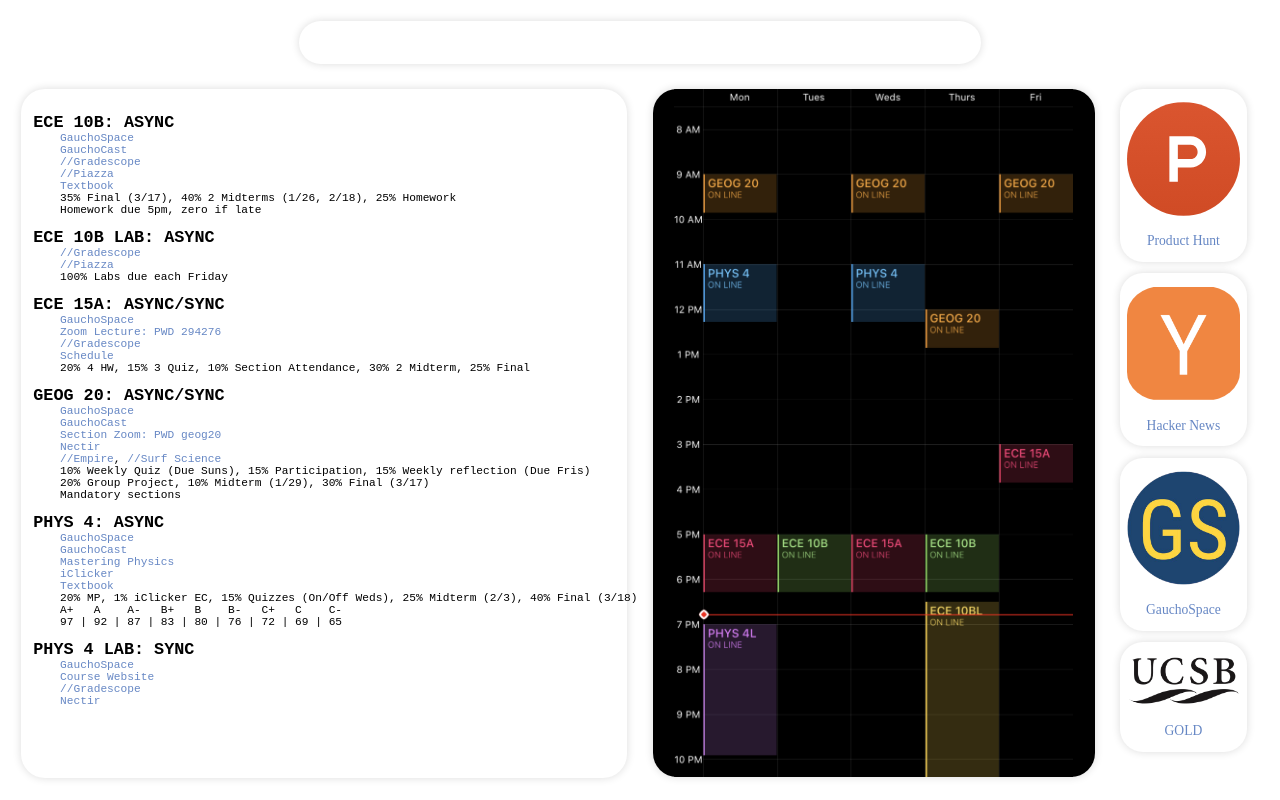
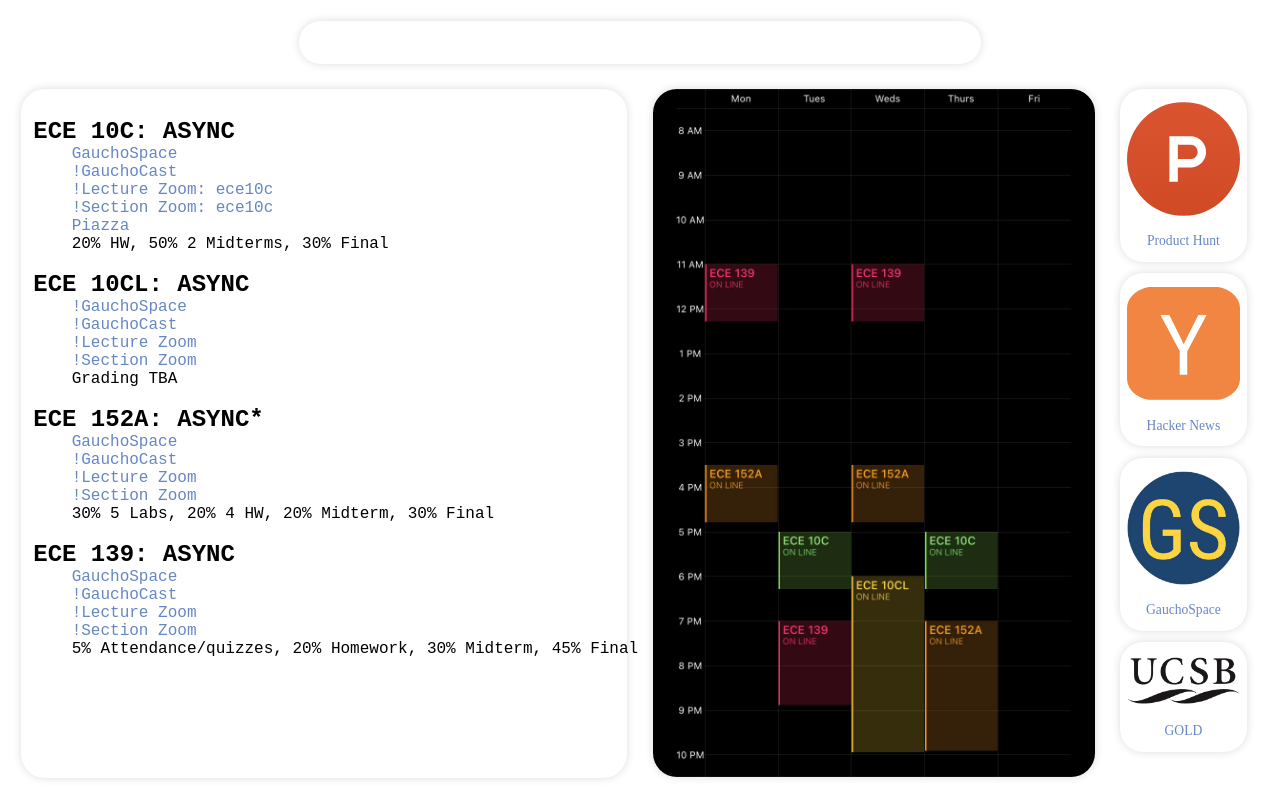
Before and after one commit to GarrettPeake/NewTab, a plain HTML site: page index.html in a window 1280 px wide. Drawn offline with Linux system fonts and the light colour scheme.

Commit message:
Update for Spring2021

```diff
--- a/index.html
+++ b/index.html
@@ -15,57 +15,38 @@
         onblur="if(this.value=='')this.value=this.defaultValue; "/>
     </form>
 <div id="info-div">
-<pre>
-<b>ECE 10B: ASYNC</b>
-    <a href="https://gauchospace.ucsb.edu/courses/course/view.php?id=103404">GauchoSpace</a>
-    <a href="https://gauchocast.hosted.panopto.com/Panopto/Pages/Sessions/List.aspx#folderID=%22b2b45c2a-c7c4-4623-86ae-aca7000ed773%22">GauchoCast</a>
-    <a href="">//Gradescope</a>
-    <a href="">//Piazza</a>
-    <a href="file:///T:/Drive/School/W21/ECE%2010B/Textbook.pdf">Textbook</a>
-    35% Final (3/17), 40% 2 Midterms (1/26, 2/18), 25% Homework
-    Homework due 5pm, zero if late
+<pre><b>ECE 10C: ASYNC</b>
+    <a href="https://gauchospace.ucsb.edu/courses/course/view.php?id=115272">GauchoSpace</a>
+    <a href="">!GauchoCast</a>
+    <a href="">!Lecture Zoom: ece10c</a>
+    <a href="">!Section Zoom: ece10c</a>
+    <a href="https://piazza.com/class/kmawkxivh5o2sj">Piazza</a>
+    20% HW, 50% 2 Midterms, 30% Final
 
-<b>ECE 10B LAB: ASYNC</b>
-    <a href="">//Gradescope</a>
-    <a href="">//Piazza</a>
-    100% Labs due each Friday
+<b>ECE 10CL: ASYNC</b>
+    <a href="">!GauchoSpace</a>
+    <a href="">!GauchoCast</a>
+    <a href="">!Lecture Zoom</a>
+    <a href="">!Section Zoom</a>
+    Grading TBA
 
-<b>ECE 15A: ASYNC/SYNC</b>
-    <a href="https://gauchospace.ucsb.edu/courses/course/view.php?id=103444">GauchoSpace</a>
-    <a href="https://ucsb.zoom.us/j/83755326073?pwd=ZlJncTYzc1J3Z2VTNy9YTC93SFJyUT09">Zoom Lecture: PWD 294276</a>
-    <a href="">//Gradescope</a>
-    <a href="https://gauchospace.ucsb.edu/courses/pluginfile.php/14095609/mod_resource/content/2/ECE%2015A%20Syllabus.pdf">Schedule</a>
-    20% 4 HW, 15% 3 Quiz, 10% Section Attendance, 30% 2 Midterm, 25% Final
+<b>ECE 152A: ASYNC*</b>
+    <a href="https://gauchospace.ucsb.edu/courses/course/view.php?id=115362">GauchoSpace</a>
+    <a href="">!GauchoCast</a>
+    <a href="">!Lecture Zoom</a>
+    <a href="">!Section Zoom</a>
+    30% 5 Labs, 20% 4 HW, 20% Midterm, 30% Final
 
-<b>GEOG 20: ASYNC/SYNC</b>
-    <a href="https://gauchospace.ucsb.edu/courses/course/view.php?id=103674">GauchoSpace</a>
-    <a href="https://gauchocast.hosted.panopto.com/Panopto/Pages/Sessions/List.aspx#folderID=%229d9c6e70-7cf5-460f-a904-aca70033e346%22">GauchoCast</a>
-    <a href="https://gauchospace.ucsb.edu/courses/mod/zoom/view.php?id=5840575">Section Zoom: PWD geog20</a>
-    <a href="https://ucsb.nectir.io/channel/geog20-winter2021">Nectir</a>
-    <a href="">//Empire</a>, <a href="">//Surf Science</a>
-    10% Weekly Quiz (Due Suns), 15% Participation, 15% Weekly reflection (Due Fris)
-    20% Group Project, 10% Midterm (1/29), 30% Final (3/17)
-    Mandatory sections
-
-<b>PHYS 4: ASYNC</b>
-    <a href="https://gauchospace.ucsb.edu/courses/course/view.php?id=101724">GauchoSpace</a>
-    <a href="https://gauchocast.hosted.panopto.com/Panopto/Pages/Sessions/List.aspx#folderID=%224ac1d99e-7db3-4747-af2a-aca6016bfa79%22">GauchoCast</a>
-    <a href="https://login.pearson.com/v1/piapi/piui/signin?client_id=dN4bOBG0sGO9c9HADrifwQeqma5vjREy&okurl=https:%2F%2Fportal.mypearson.com%2Fcourse-home&siteid=8313">Mastering Physics</a>
-    <a href="https://web-prod.reef-education.com/#/courses">iClicker</a>
-    <a href="file:///T:/Drive/School/W21/PHYS%204/Textbook.pdf">Textbook</a>
-    20% MP, 1% iClicker EC, 15% Quizzes (On/Off Weds), 25% Midterm (2/3), 40% Final (3/18)
-    A+   A    A-   B+   B    B-   C+   C    C-
-    97 | 92 | 87 | 83 | 80 | 76 | 72 | 69 | 65
-
-<b>PHYS 4 LAB: SYNC</b>
-    <a href="https://gauchospace.ucsb.edu/courses/course/view.php?id=101734">GauchoSpace</a>
-    <a href="https://gauchospace.ucsb.edu/courses/pluginfile.php/11667763/mod_resource/content/3/4LSite/static/index.html">Course Website</a>
-    <a href="">//Gradescope</a>
-    <a href="https://ucsb.nectir.io/channel/physics4l">Nectir</a>
+<b>ECE 139: ASYNC</b>
+    <a href="https://gauchospace.ucsb.edu/courses/course/view.php?id=115332">GauchoSpace</a>
+    <a href="">!GauchoCast</a>
+    <a href="">!Lecture Zoom</a>
+    <a href="">!Section Zoom</a>
+    5% Attendance/quizzes, 20% Homework, 30% Midterm, 45% Final
 </pre>
 </div>
 <div id="schedule-div">
-    <img src="res/schedule.png" id="schedule">
+    <img src="res/schedule.jpg" id="schedule">
 </div>
 <div id="enter-div">
     <div id="enter-card">
--- a/style.css
+++ b/style.css
@@ -1,9 +1,9 @@
 b {
-    font-size: 2.1vh;
+    font-size: 3vh;
 }
 
 pre {
-    font-size: 1.4vh;
+    font-size: 2vh;
 }
 
 a {
@@ -87,7 +87,7 @@ a:hover{
 
 #enter-pic{
     max-width:90%;
-    border-radius: 30%;
+    border-radius: 25%;
     padding: 10.5% 0%;
     height: auto;
 }
```
Also changed, not shown: res/schedule.jpg (added), res/schedule.png (deleted), res/twitch.webp (deleted), res/youtube.png (deleted).
